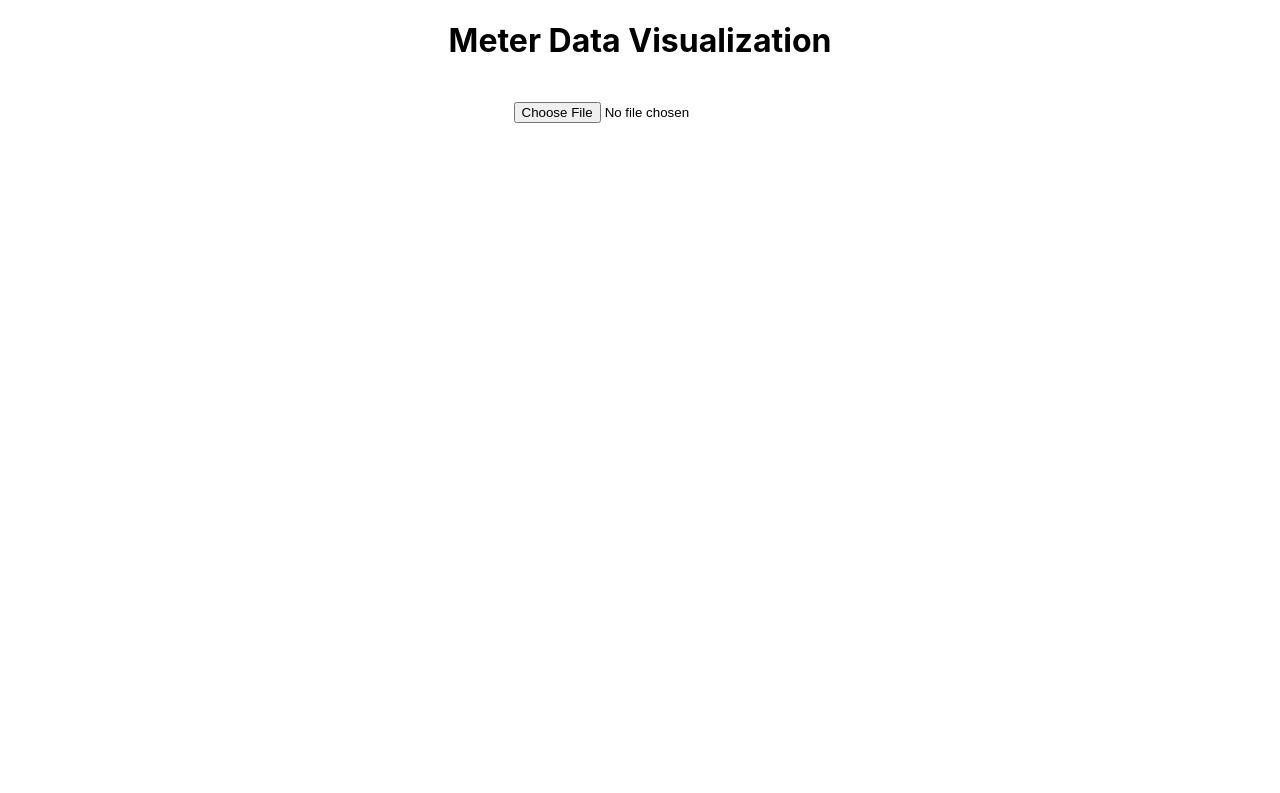
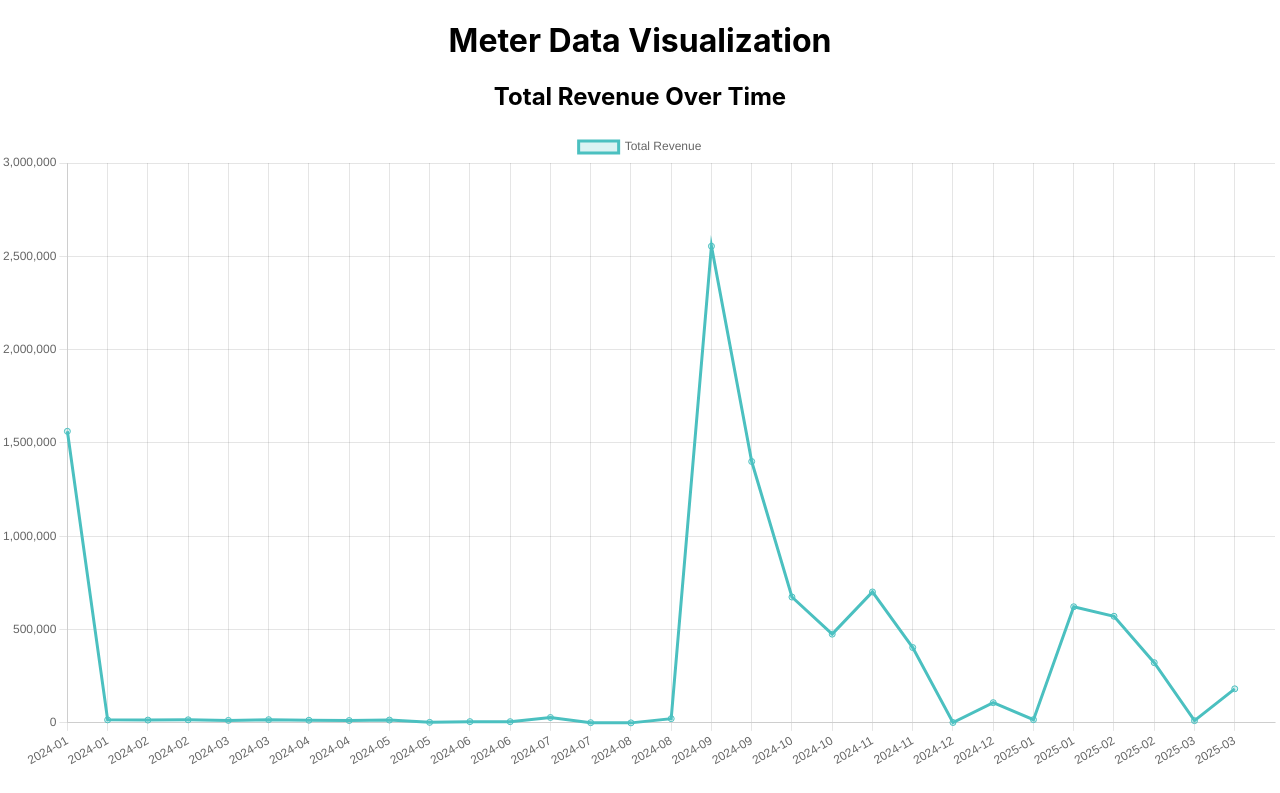
Before and after one commit to Faisalirfan25/Meter-visualization, a React (Create React App) app: page / in a window 1280 px wide. Shown: the top 793 px of the page. Built offline with nearby package versions, Linux system fonts and the light colour scheme.

Commit message:
made some changes

```diff
--- a/src/App.js
+++ b/src/App.js
@@ -1,5 +1,5 @@
 // src/App.js
-import React, { useState } from 'react';
+import React, { useEffect, useState } from 'react';
 import { parseCSV } from './parseCSV';
 import TotalRevenueChart from './components/TotalRevenueChart';
 import ElectricMetersChart from './components/ElectricMetersChart';
@@ -11,17 +11,17 @@ import RevenueDistributionPieChart from './components/RevenueDistributionPieChar
 const App = () => {
   const [data, setData] = useState([]);
 
-  const handleFileUpload = (event) => {
-    const file = event.target.files[0];
-    if (file) {
-      parseCSV(file, setData);
-    }
-  };
+  useEffect(() => {
+    fetch('/meters.csv')
+      .then(response => response.text())
+      .then(csvText => {
+        parseCSV(csvText, setData);
+      });
+  }, []);
 
   return (
     <div className="App">
       <h1>Meter Data Visualization</h1>
-      <input type="file" accept=".csv" onChange={handleFileUpload} />
       {data.length > 0 && (
         <>
           <TotalRevenueChart data={data} />
--- a/src/parseCSV.js
+++ b/src/parseCSV.js
@@ -1,8 +1,8 @@
 // src/parseCSV.js
 import Papa from 'papaparse';
 
-export const parseCSV = (file, callback) => {
-  Papa.parse(file, {
+export const parseCSV = (csvText, callback) => {
+  Papa.parse(csvText, {
     header: true,
     dynamicTyping: true,
     complete: (results) => {
```
Also changed, not shown: public/meters.csv (added).
